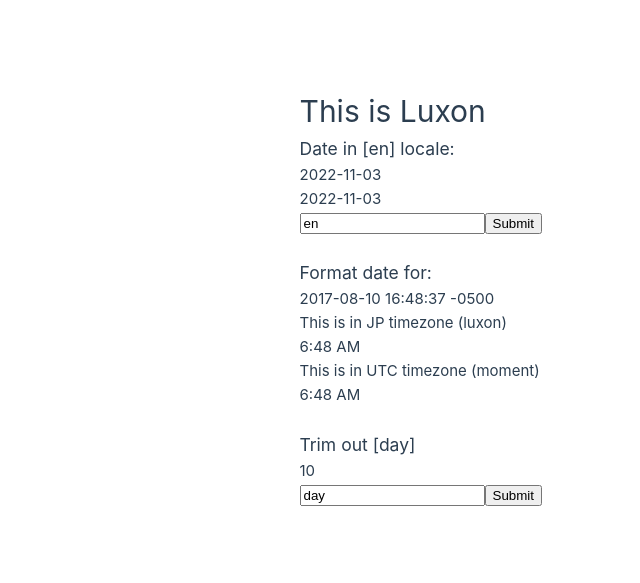
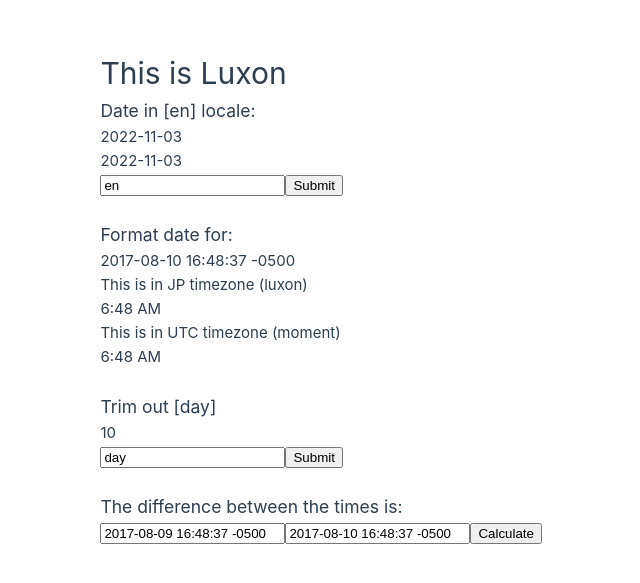
Before and after one commit to leewes/luxon, a Vue app: page / in a window 1280 px wide. Shown: the part 103-686 px from the top of the page, without its empty margins (98-738 px from the left). Built offline with nearby package versions, Linux system fonts and the light colour scheme.

Commit message:
feat: add method for diff in luxon

```diff
--- a/src/App.vue
+++ b/src/App.vue
@@ -1,13 +1,27 @@
 <script setup>
-import { onMounted, ref } from '@vue/runtime-core';
-import useDateStore from './stores/date';
-import { getTime, formatDate, dayTrimmed, monthTrimmed } from './utilities/time_utilities';
-import { getTime as getTimeMoment, formatDate as formatDateMoment } from './utilities/util_datetime'
+import { onMounted, ref } from "@vue/runtime-core";
+import useDateStore from "./stores/date";
+import {
+  getTime,
+  formatDate,
+  dayTrimmed,
+  monthTrimmed,
+  getDateDiff
+} from "./utilities/time_utilities";
+import {
+  getTime as getTimeMoment,
+  formatDate as formatDateMoment,
+} from "./utilities/util_datetime";
 
 const locale = ref(document.documentElement.lang);
 const time = ref(getTime());
-const trim = ref('day');
+const trim = ref("day");
 const trimFunction = ref(dayTrimmed);
+const difference = ref({});
+const times = ref({
+  date1: "2017-08-09 16:48:37 -0500",
+  date2: "2017-08-10 16:48:37 -0500",
+});
 
 function updateLocale(e) {
   locale.value = e.target.value;
@@ -15,46 +29,59 @@
 
 function getNewTime() {
   document.documentElement.lang = locale.value;
-  time.value = getTime()
+  time.value = getTime();
 }
 
 function selectTrim() {
-  trim == 'day' ? trimFunction.value = dayTrimmed : trimFunction.value = monthTrimmed;
+  trim == "day"
+    ? (trimFunction.value = dayTrimmed)
+    : (trimFunction.value = monthTrimmed);
 }
 
+function getDifference() {
+  difference.value = getDateDiff(times.value.date1, times.value.date2, ["months", "day", "seconds"])
+}
 </script>
 
 <template>
-  <div class='app'>
+  <div class="app">
     <h1>This is Luxon</h1>
     <section>
-      <h3>Date in [{{ locale }}] locale: </h3>
+      <h3>Date in [{{ locale }}] locale:</h3>
       <div>{{ time }}</div>
-      <div>{{getTimeMoment()}}</div>
+      <div>{{ getTimeMoment() }}</div>
     </section>
     <div>
-      <input v-model="locale">
+      <input v-model="locale" />
       <button @click="getNewTime()">Submit</button>
     </div>
-    <br>
+    <br />
     <div>
-      <h3>Format date for: </h3>
+      <h3>Format date for:</h3>
       <p>2017-08-10 16:48:37 -0500</p>
       This is in JP timezone (luxon)
-      <div>{{formatDate('2017-08-10 16:48:37 -0500', "h:mm a")}}</div>
+      <div>{{ formatDate("2017-08-10 16:48:37 -0500", "h:mm a") }}</div>
       This is in UTC timezone (moment)
-      <div>{{formatDateMoment('2017-08-10 16:48:37 -0500',"h:mm A")}}</div>
+      <div>{{ formatDateMoment("2017-08-10 16:48:37 -0500", "h:mm A") }}</div>
     </div>
-    <br>
+    <br />
     <div>
-      <h3>Trim out [{{trim}}]</h3>
-      <div>{{trimFunction('2017-08-10 16:48:37 -0500')}}</div>
-      <input v-model="trim">
+      <h3>Trim out [{{ trim }}]</h3>
+      <div>{{ trimFunction("2017-08-10 16:48:37 -0500") }}</div>
+      <input v-model="trim" />
       <button @click="selectTrim()">Submit</button>
+    </div>
+    <br />
+    <div>
+      <h3>The difference between the times is:</h3>
+      <div v-for="(measurement, value) in difference">
+        <div>{{`${measurement} ${value}`}}</div>
+      </div>
+      <input v-model="times.date1" />
+      <input v-model="times.date2" />
+      <button @click="getDifference()">Calculate</button>
     </div>
   </div>
 </template>
 
-<style scoped>
-
-</style>
+<style scoped></style>
--- a/src/utilities/time_utilities.js
+++ b/src/utilities/time_utilities.js
@@ -30,5 +30,6 @@
 
 // math diff between two dates
 export const getDateDiff = (date1, date2, measurement = 'day') => {
-  return moment(date2).diff(moment(date1), measurement)
+  return DateTime.fromFormat(date2,'yyyy-MM-dd HH:mm:ss ZZZ')
+          .diff(DateTime.fromFormat(date1,'yyyy-MM-dd HH:mm:ss ZZZ'), measurement).toObject();
 }
```
